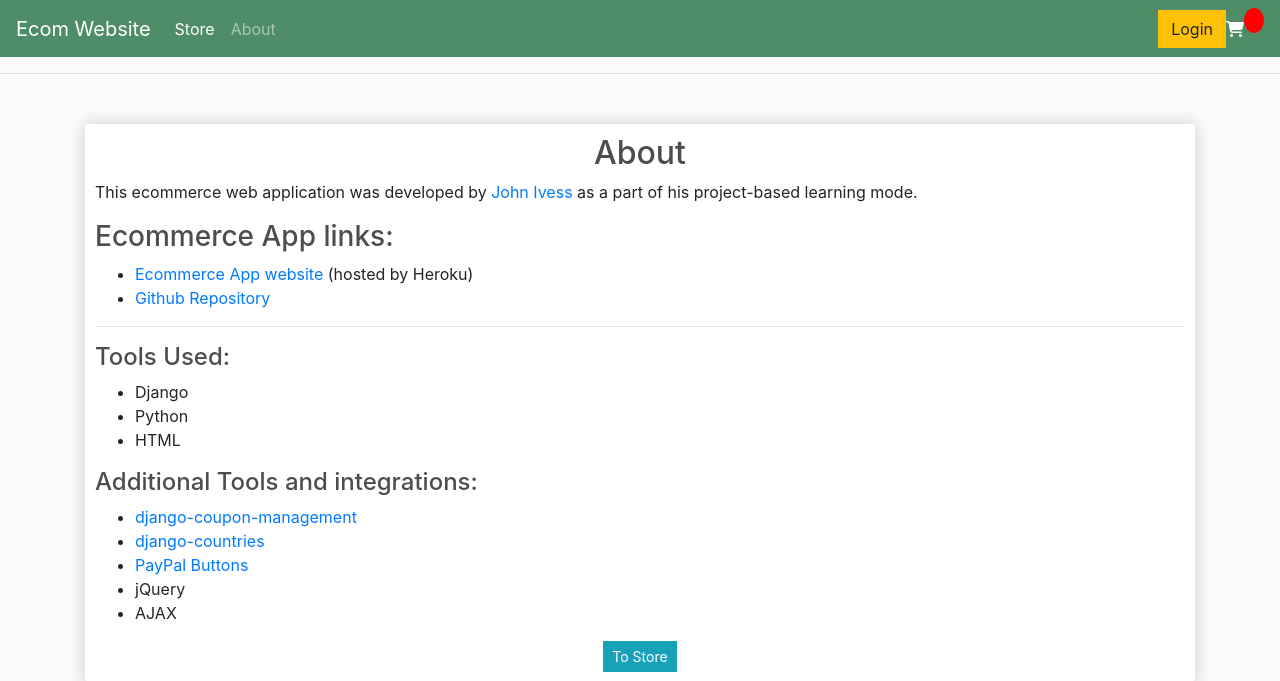
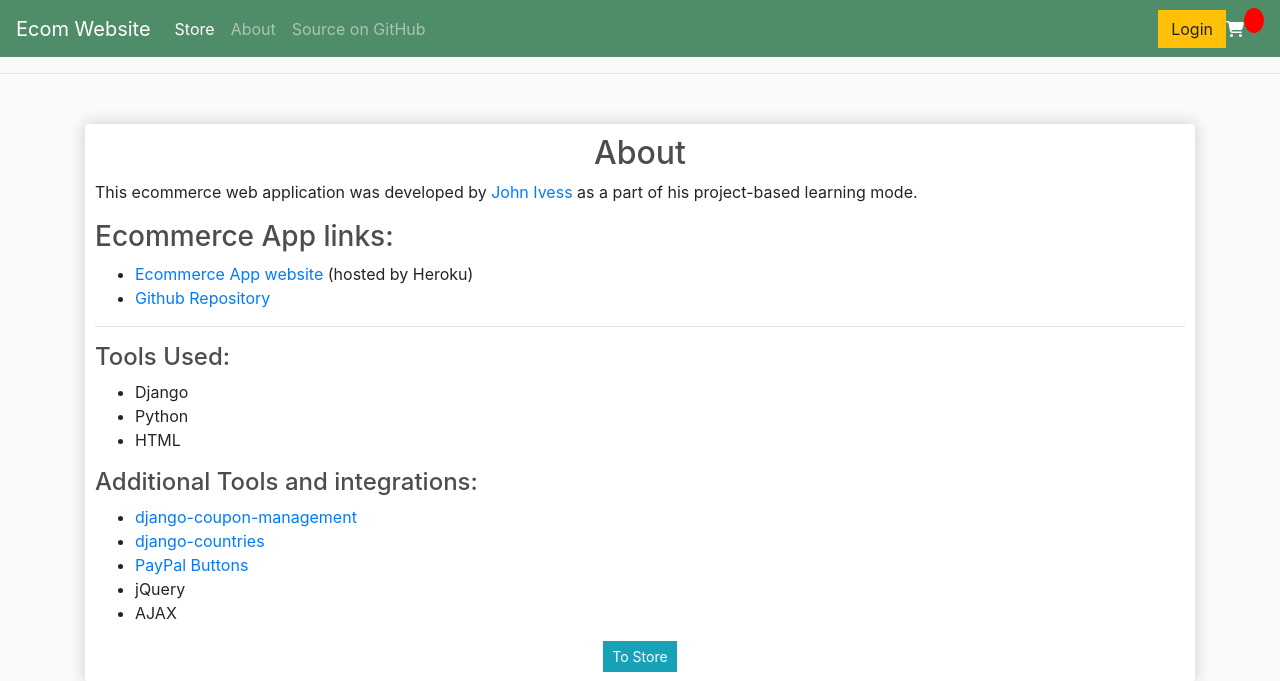
Before and after one commit to IvessJohn/django-ecommerce-website, a Django app: template store/templates/store/about.html in a window 1280 px wide. Shown: the top 681 px of the page. Run offline with Django 4.2, Linux system fonts and the light colour scheme; the template is opened without the code that fills it, so the values that code supplies are empty; some libraries are stand-ins or nearby versions.

Commit message:
Add GitHub link to the navbar

```diff
--- a/store/templates/store/navbar.html
+++ b/store/templates/store/navbar.html
@@ -18,23 +18,27 @@
             <li class="nav-item">
                 <a class="nav-link" href="{% url 'about_page' %}">About</a>
             </li>
+            <!-- Github (transparent link) -->
+            <li class="nav-item">
+                <a class="nav-link" href="https://github.com/IvessJohn/django-ecommerce-website/">Source on GitHub</a>
+            </li>
         </ul>
         <!-- Right-corner interface -->
-        <div class="form-inline my-2 my-lg-0">
+        <div class=" form-inline my-2 my-lg-0 ">
             {% if request.user.is_authenticated %}
             <!-- #region Authenticated bar -->
-            <span class="hello-msg">Hello, {{request.user}}</span>
-            <a href="{% url 'logout' %}" class="btn btn-warning">Logout</a>
+            <span class="hello-msg ">Hello, {{request.user}}</span>
+            <a href="{% url 'logout' %} " class="btn btn-warning ">Logout</a>
             <!-- #endregion -->
             {% else %}
             <!-- #region Unuthenticated bar -->
-            <a href="{% url 'login' %}" class="btn btn-warning">Login</a> {% endif %}
+            <a href="{% url 'login' %} " class="btn btn-warning ">Login</a> {% endif %}
             <!-- #endregion -->
 
 
             <!-- Cart icon and ordered items counter -->
-            <a href="{% url 'cart' %}">
-                <i class="fa-solid fa-cart-shopping" style="color: #fff"></i>
+            <a href="{% url 'cart' %} ">
+                <i class="fa-solid fa-cart-shopping " style="color: #fff "></i>
             </a>
             <p id="cart-total">{{items_amount}}</p>
 
```
